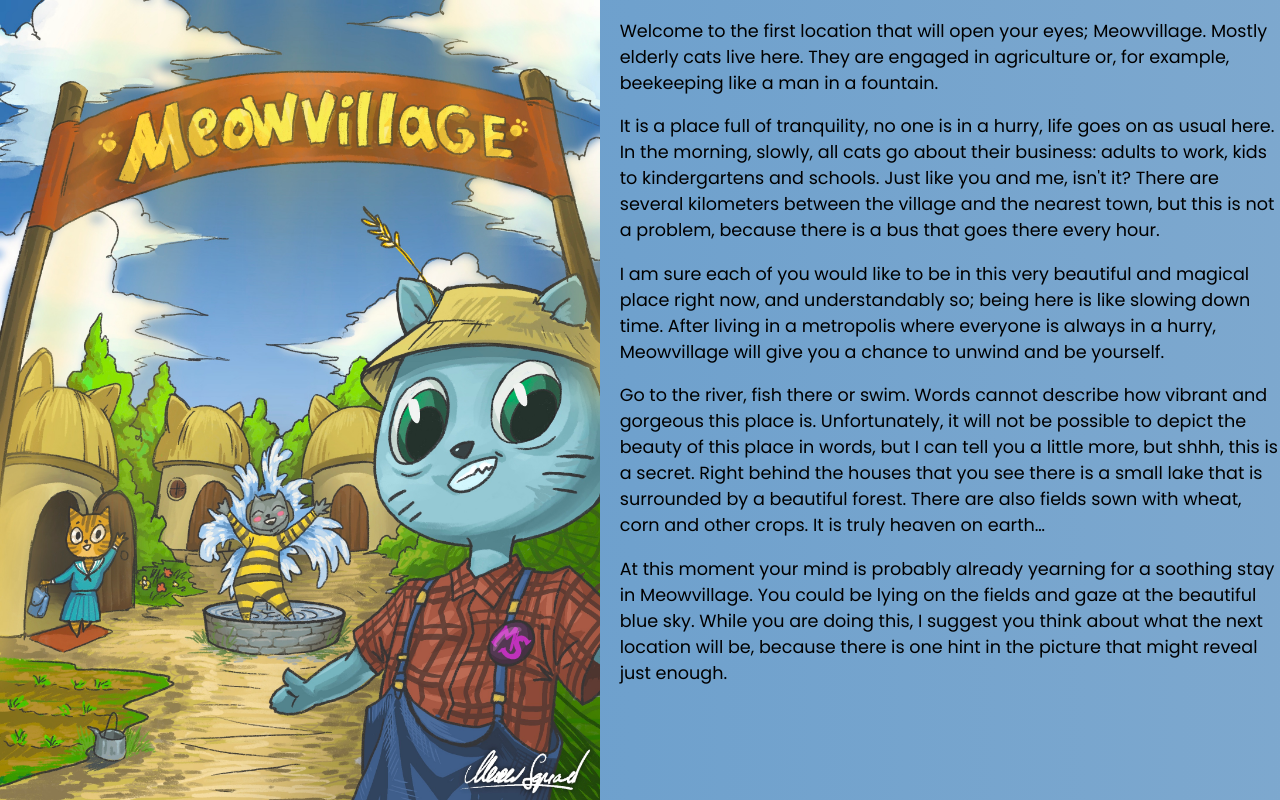
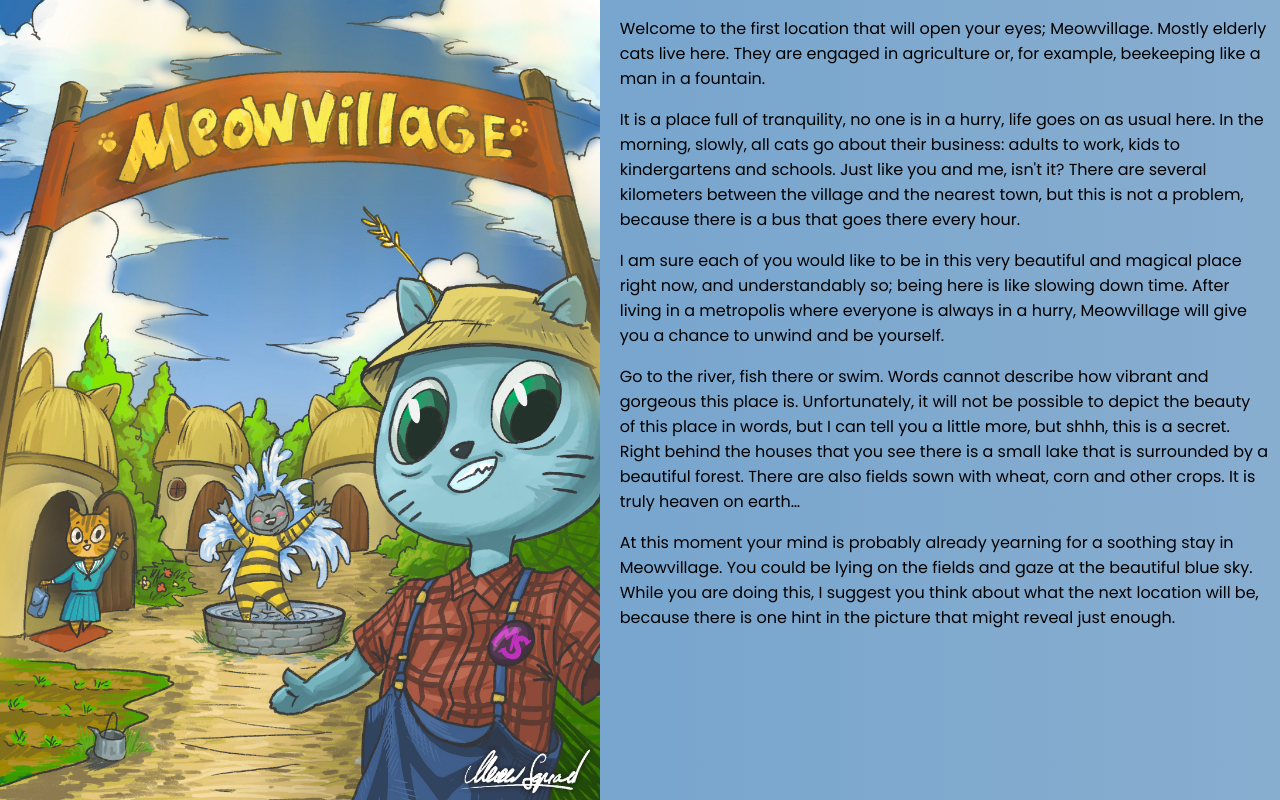
Before and after one commit to tudorale/meowsquad, a Next.js app: page /locations/village in a window 1280 px wide. Built offline with nearby package versions, Linux system fonts and the light colour scheme.

Commit message:
update animation

```diff
--- a/styles/Village.module.css
+++ b/styles/Village.module.css
@@ -20,15 +20,14 @@
     50%{background-position:100% 50%}
     100%{background-position:0% 51%}
 }
+.text {
+    background: linear-gradient(270deg, #91b2d0, #6fa1cd, #5391c7, #4bc8a7, #27aa87, #f9ed7a, #f0e35e, #ffcf4f, #aa5945, #b74b30, #d4694f);    background-size: 2200% 2200%;
+    background-size: 2200% 2200%;
 
-.text {
-    font-size: 1.1rem;
-    background: linear-gradient(270deg, #91b2d0, #6fa1cd, #5391c7, #4bc8a7, #27aa87, #f9ed7a, #f0e35e, #ffcf4f);
-    background-size: 1600% 1600%;
-
-    -webkit-animation: AnimationName 10s ease infinite;
-    -moz-animation: AnimationName 10s ease infinite;
-    animation: AnimationName 10s ease infinite;
+    -webkit-animation: AnimationName 14s ease infinite;
+    -moz-animation: AnimationName 14s ease infinite;
+    animation: AnimationName 14s ease infinite;
+    padding-right: 10px;
 }
 
 .image{
```
